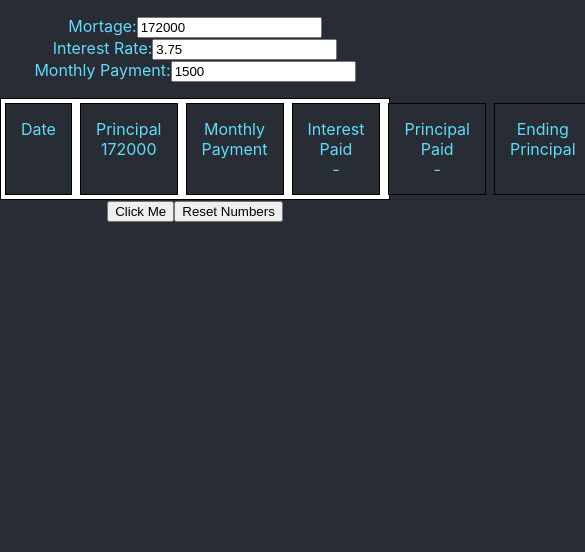
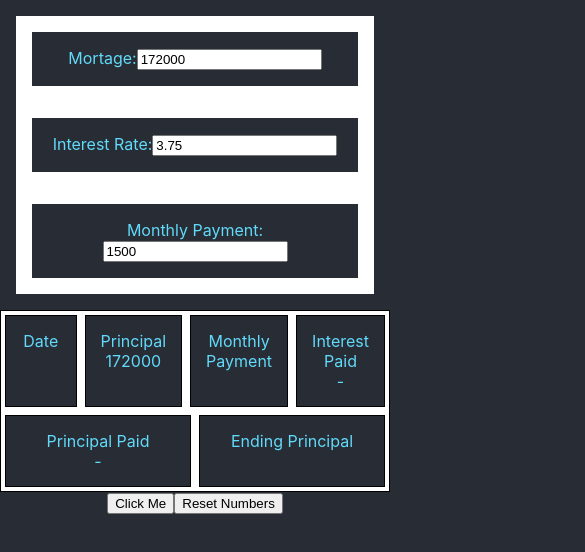
Before and after one commit to saykaren/conquer, a React (Create React App) app: page / in a window 390 px wide. Shown: the top 552 px of the page, 585 px wide, since content can reach past the window. Built offline with nearby package versions, Linux system fonts and the light colour scheme.

Commit message:
Got the input section to look how I want on small screen

```diff
--- a/src/components/app/App.js
+++ b/src/components/app/App.js
@@ -163,7 +163,7 @@ const App = () => {
   return (
     <section className="App">
       <div id="inputSection">
-        <form>
+        <form id="inputForm">
           <label className="inputSection">
             Mortage:
             {(newEndingPrincipalArray.length <= 1 && (
--- a/src/styling/App1.scss
+++ b/src/styling/App1.scss
@@ -30,7 +30,7 @@ html{
   border: 1px solid black;
   background-color: white;
   display: flex;
-
+  flex-wrap: wrap;
 }
 
 .tableCell {
@@ -44,15 +44,27 @@ html{
   flex-direction: column;
 }
 
+#inputForm {
+  display: flex;
+  flex-wrap: wrap;
+  background-color: white;
+  flex: 1;
+}
+
 #inputSection{
   display: flex;
   padding: 1em;
-  justify-content: space-between;
+
 }
 
-.inputSection {
+//class
+.inputSection{
   padding: 1em;
+  background-color: $primary-color;
+  margin: 1em;
+  flex: 1;
 }
+
 //.App-header {
 //  background-color: #282c34;
 //  min-height: 100vh;
```
